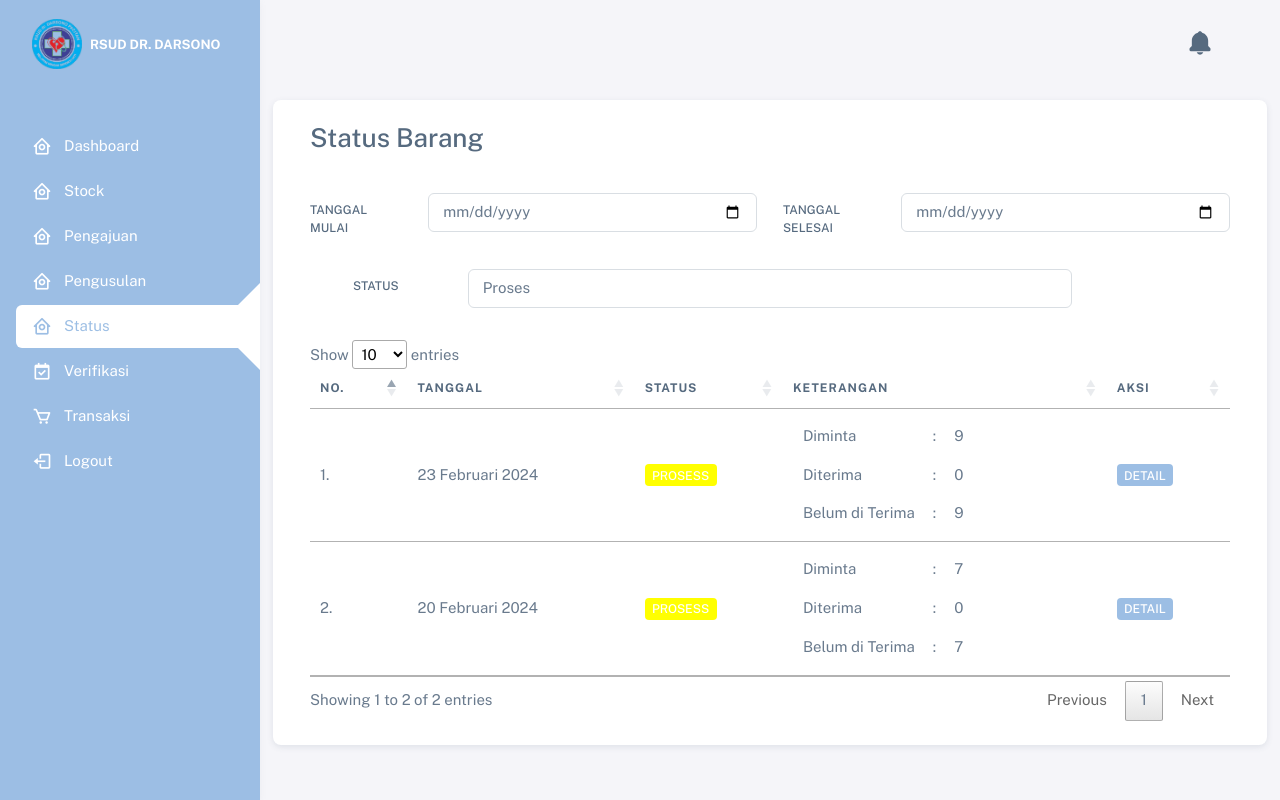
After one commit to Build-And-Services/rsud-darsono, a Flask app: page /status in a window 1280 px wide. The commit adds this page. Run offline with Flask 3, Linux system fonts and the light colour scheme; some libraries are stand-ins or nearby versions.

Commit message:
feat: page status

```diff
--- a/app.py
+++ b/app.py
@@ -87,5 +87,9 @@ def transaksi():
 def pengajuanBarang():
   return render_template('pengajuan-barang.html', menu = 'pengajuan-barang')
 
+@app.route("/status")
+def status():
+   return render_template('status.html', menu="status")
+
 if __name__ == "__main__":
     app.run(debug=True)
--- a/templates/layouts/master.html
+++ b/templates/layouts/master.html
@@ -154,6 +154,16 @@
               <a href="/" class="menu-link">
                 <i class="menu-icon tf-icons bx bx-home-circle"></i>
                 <div data-i18n="Analytics">Pengusulan</div>
+              </a>
+            </li>
+            {%if menu == 'status'%}
+            <li class="menu-item actives">
+              {%else%}
+              <li class="menu-item">
+                {% endif %}
+              <a href="/status" class="menu-link">
+                <i class='menu-icon tf-icons bx bx-home-circle'></i>
+                <div data-i18n="Analytics">Status</div>
               </a>
             </li>
             {%if menu == 'verifikasi'%}
--- /dev/null
+++ b/templates/status.html
@@ -0,0 +1,130 @@
+{% extends 'layouts/master.html' %}
+
+{% block content %}
+
+<div class="container-xxl flex-grow-1 container-p-y">
+    <div class="row justify-content-center">
+        <div class="col-12 card">
+            <div class="card-header">
+                <h3>Status Barang</h3>
+            </div>
+            <div class="card-body">
+                <form class="row justify-content-center mb-2">
+                    <div class="mb-4 col-md-6">
+                        <div class="form-group row">
+                            <label for="tglstart" class="col-sm-3 col-form-label">Tanggal Mulai</label>
+                            <div class="col-sm-9">
+                              <input type="date" class="form-control" id="tglstart">
+                            </div>
+                        </div>
+                    </div>
+                    <div class="mb-4 col-md-6">
+                        <div class="form-group row">
+                            <label for="tglend" class="col-sm-3 col-form-label">Tanggal Selesai</label>
+                            <div class="col-sm-9">
+                              <input type="date" class="form-control" id="tglend">
+                            </div>
+                        </div>
+                    </div>
+                    <div class="mb-4 col-md-12">
+                        <div class="form-group row">
+                            <label for="tglend" class="col-sm-2 col-form-label text-center">Status</label>
+                            <div class="col-sm-8">
+                                <select class="form-control" id="tglend">
+                                    <option value="proses">Proses</option>
+                                    <option value="proses">Selesai</option>
+                                    <option value="proses">Batal</option>
+                                </select>
+                            </div>
+                        </div>
+                    </div>
+                </form>
+                <table class="table" id="tblstatus">
+                    <thead class="tex-center">
+                        <tr>
+                            <th>No.</th>
+                            <th>Tanggal</th>
+                            <th>Status</th>
+                            <th>Keterangan</th>
+                            <th>Aksi</th>
+                        </tr>
+                    </thead>
+                    <tbody>
+                        <tr>
+                            <td>1.</td>
+                            <td>23 Februari 2024</td>
+                            <td>
+                                <span class="badge badge-warning" style="background-color: yellow;">Prosess</span>
+                            </td>
+                            <td>
+                                <table>
+                                    <tbody>
+                                        <tr>
+                                            <td>Diminta</td>
+                                            <td class="px-2">:</td>
+                                            <td>9</td>
+                                        </tr>
+                                        <tr>
+                                            <td>Diterima</td>
+                                            <td class="px-2">:</td>
+                                            <td>0</td>
+                                        </tr>
+                                        <tr>
+                                            <td>Belum di Terima</td>
+                                            <td class="px-2">:</td>
+                                            <td>9</td>
+                                        </tr>
+                                    </tbody>
+                                </table>
+                            </td>
+                            <td>
+                                <a href="#" class="badge badge-primary" style="background-color: #9CBEE4;">Detail</a>
+                            </td>
+                        </tr>
+                        <tr>
+                            <td>2.</td>
+                            <td>20 Februari 2024</td>
+                            <td>
+                                <span class="badge badge-warning" style="background-color: yellow;">Prosess</span>
+                            </td>
+                            <td>
+                                <table>
+                                    <tbody>
+                                        <tr>
+                                            <td>Diminta</td>
+                                            <td class="px-2">:</td>
+                                            <td>7</td>
+                                        </tr>
+                                        <tr>
+                                            <td>Diterima</td>
+                                            <td class="px-2">:</td>
+                                            <td>0</td>
+                                        </tr>
+                                        <tr>
+                                            <td>Belum di Terima</td>
+                                            <td class="px-2">:</td>
+                                            <td>7</td>
+                                        </tr>
+                                    </tbody>
+                                </table>
+                            </td>
+                            <td>
+                                <a href="#" class="badge badge-primary" style="background-color: #9CBEE4;">Detail</a>
+                            </td>
+                        </tr>
+                    </tbody>
+                </table>
+            </div>
+        </div>
+    </div>
+</div>
+{% endblock %}
+
+
+{% block scripts %}
+<script>
+  new DataTable('#tblstatus', {
+    searching: false
+});
+</script>
+{% endblock %}
```
